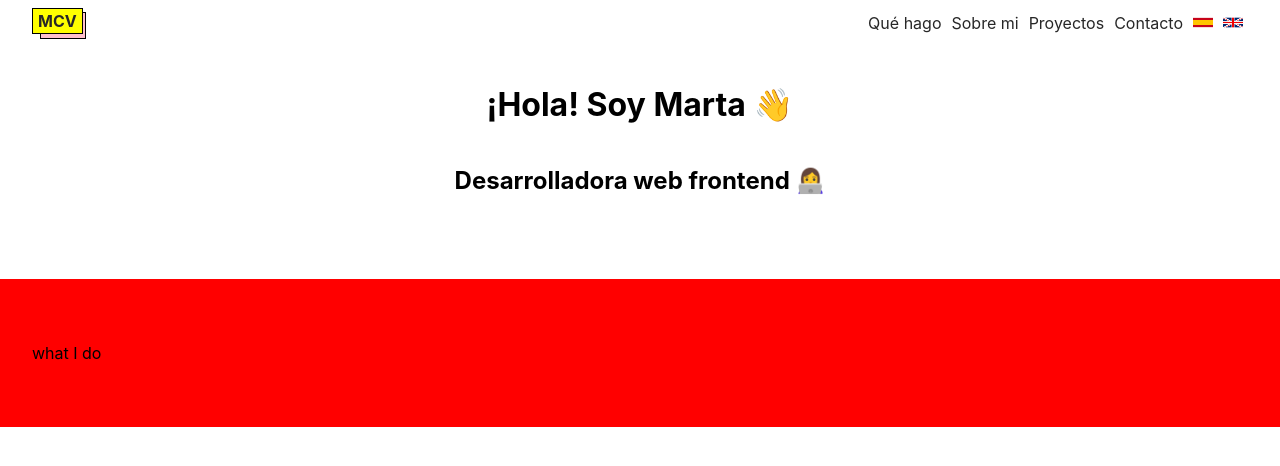
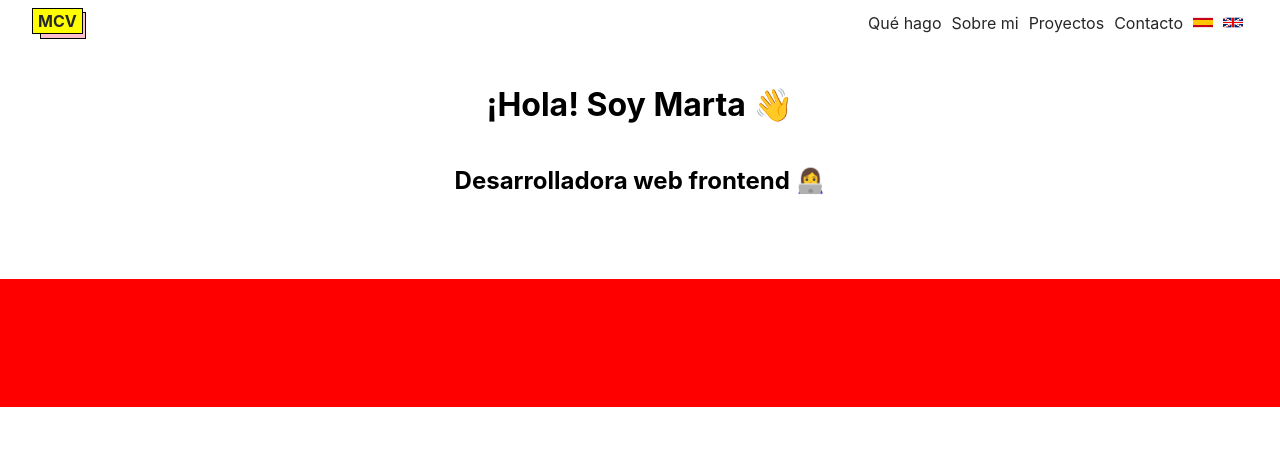
Before and after one commit to MartaCamacho/newportfolio, a Next.js app: page / in a window 1280 px wide. Shown: the top 466 px of the page. Built offline with nearby package versions, Linux system fonts and the light colour scheme.

Commit message:
what i do in progress

```diff
--- a/pages/index.js
+++ b/pages/index.js
@@ -24,19 +24,16 @@ export default function Home() {
                           <Link href="#">
                             <a>
                               {language === 'es' ? "Sobre mi" : "About me"}
-
-                              </a>
+                            </a>
                           </Link>
                           <Link href="#">
                             <a>
                               {language === 'es' ? "Proyectos" : "Projects"}
-
                             </a>
                           </Link>
                           <Link href="#">
                             <a>
                               {language === 'es' ? "Contacto" : "Contact"}
-
                             </a>
                           </Link>
                       </span>
@@ -65,7 +62,9 @@ export default function Home() {
                   </nav>
 
 const whatIDo = <section className="gen-section" id="whatIDo">
-  what I do
+  {language === 'es' ?
+  "" :
+  "I have knowledge in HTML5 / CSS3 / JavaScript / Reactjs / Nodejs / Nextjs and some other cool libraries and frameworks that give me the ability to create, format and layout websites. "}
 </section>
 
   return (
```
